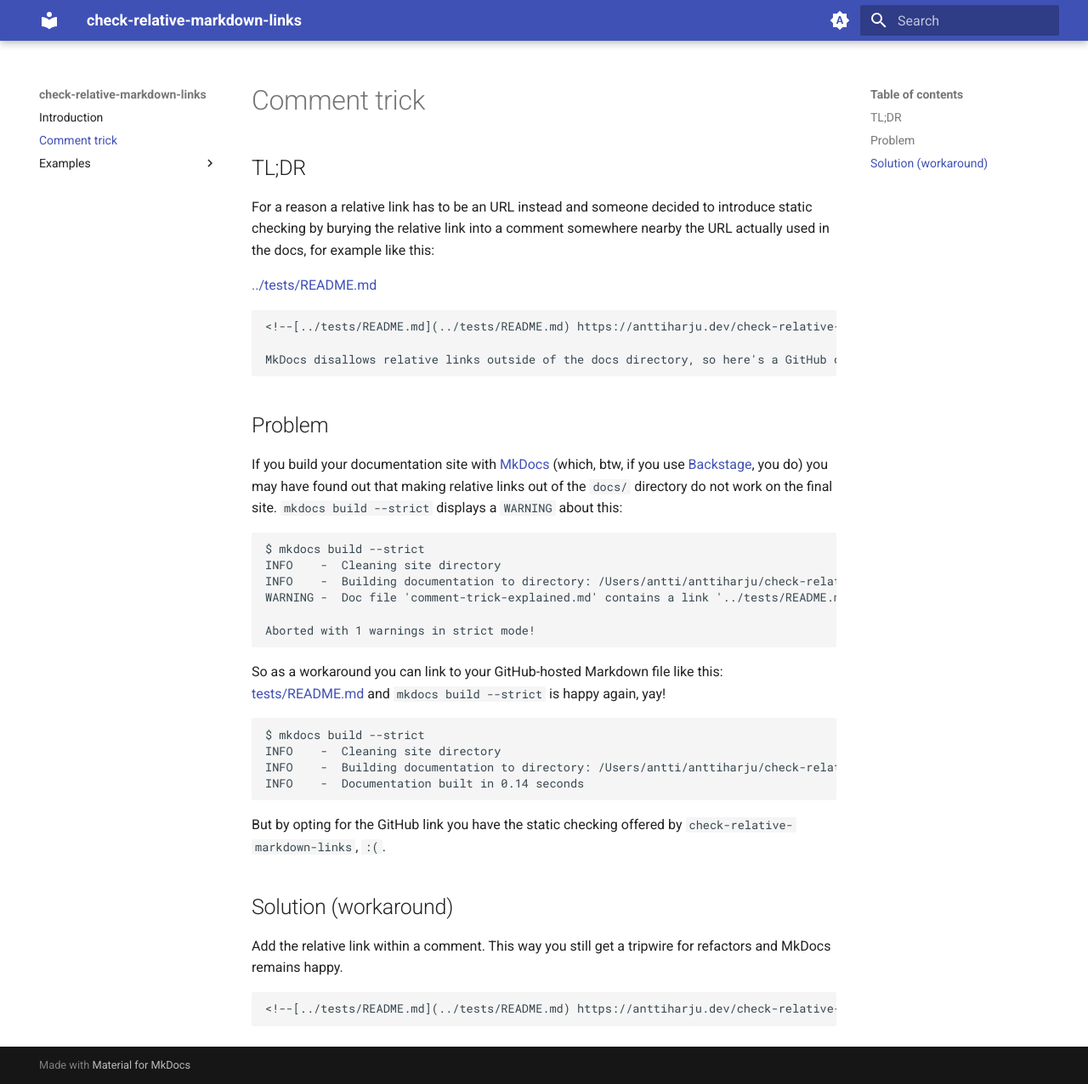
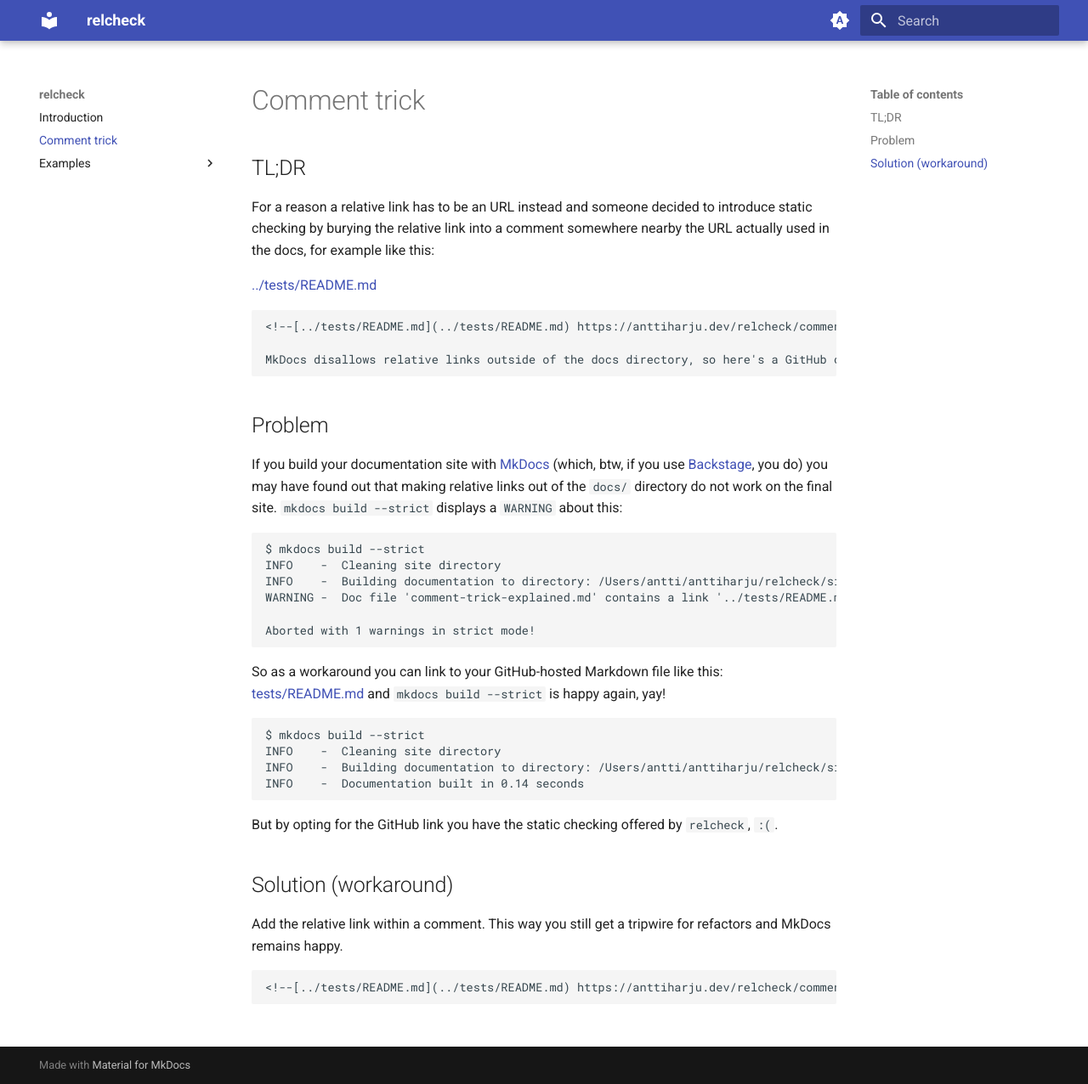
Before and after one commit to anttiharju/relcheck, an MkDocs documentation site: the page built from docs/comment-trick-explained.md, in a window 1280 px wide and 1276 px high. Shown: the whole window at 85% size. Built offline with MkDocs 1.6.1 and Material for MkDocs 9.7.7, drawn with Linux system fonts in a browser that asks for light colours.

````diff
--- a/docs/comment-trick-explained.md
+++ b/docs/comment-trick-explained.md
@@ -7,9 +7,9 @@ For a reason a relative link has to be an URL instead and someone decided to int
 [../tests/README.md](../tests/README.md)
 
 ```md
-<!--[../tests/README.md](../tests/README.md) https://anttiharju.dev/check-relative-markdown-links/comment-trick-explained -->
+<!--[../tests/README.md](../tests/README.md) https://anttiharju.dev/relcheck/comment-trick-explained -->
 
-MkDocs disallows relative links outside of the docs directory, so here's a GitHub one instead: https://github.com/anttiharju/check-relative-markdown-links/blob/HEAD/tests/README.md
+MkDocs disallows relative links outside of the docs directory, so here's a GitHub one instead: https://github.com/anttiharju/relcheck/blob/HEAD/tests/README.md
 ```
 
 ## Problem
@@ -19,29 +19,29 @@ If you build your documentation site with [MkDocs](https://www.mkdocs.org) (whic
 ```sh
 $ mkdocs build --strict
 INFO    -  Cleaning site directory
-INFO    -  Building documentation to directory: /Users/antti/anttiharju/check-relative-markdown-links/site
+INFO    -  Building documentation to directory: /Users/antti/anttiharju/relcheck/site
 WARNING -  Doc file 'comment-trick-explained.md' contains a link '../tests/README.md', but the target is not found among documentation files.
 
 Aborted with 1 warnings in strict mode!
 ```
 
-<!--[tests/README.md](../tests/README.md) https://anttiharju.dev/check-relative-markdown-links/comment-trick-explained -->
+<!--[tests/README.md](../tests/README.md) https://anttiharju.dev/relcheck/comment-trick-explained -->
 
-So as a workaround you can link to your GitHub-hosted Markdown file like this: [tests/README.md](https://github.com/anttiharju/check-relative-markdown-links/blob/HEAD/tests/README.md) and `mkdocs build --strict` is happy again, yay!
+So as a workaround you can link to your GitHub-hosted Markdown file like this: [tests/README.md](https://github.com/anttiharju/relcheck/blob/HEAD/tests/README.md) and `mkdocs build --strict` is happy again, yay!
 
 ```sh
 $ mkdocs build --strict
 INFO    -  Cleaning site directory
-INFO    -  Building documentation to directory: /Users/antti/anttiharju/check-relative-markdown-links/site
+INFO    -  Building documentation to directory: /Users/antti/anttiharju/relcheck/site
 INFO    -  Documentation built in 0.14 seconds
 ```
 
-But by opting for the GitHub link you have the static checking offered by `check-relative-markdown-links`, `:(`.
+But by opting for the GitHub link you have the static checking offered by `relcheck`, `:(`.
 
 ## Solution (workaround)
 
 Add the relative link within a comment. This way you still get a tripwire for refactors and MkDocs remains happy.
 
 ```md
-<!--[../tests/README.md](../tests/README.md) https://anttiharju.dev/check-relative-markdown-links/comment-trick-explained -->
+<!--[../tests/README.md](../tests/README.md) https://anttiharju.dev/relcheck/comment-trick-explained -->
 ```
--- a/docs/examples/issues caught.markdown
+++ b/docs/examples/issues caught.markdown
@@ -7,7 +7,7 @@ This tool ignores .markdown files by default, so you can still retain syntax hig
 If you want to use file extensions other than `.md`, you can feed any desired files to the tool with a command such as
 
 ```sh
-check-relative-markdown-links --verbose $(git ls-files '*.markdown')
+relcheck --verbose $(git ls-files '*.markdown')
 ```
 
 although be aware that ShellCheck will complain of such use. There's a way to do it in a compliant way, but it won't be a neat oneliner. Also files with spaces won't work with the above approach, as ShellCheck correctly points out with [SC2046](https://www.shellcheck.net/wiki/SC2046). ShellCheck is awesome.
--- a/lefthook.yml
+++ b/lefthook.yml
@@ -26,8 +26,8 @@ pre-commit:
     - name: EditorConfig-Checker
       run: editorconfig-checker {staged_files}
 
-    - name: check-relative-markdown-links
-      run: ./check-relative-markdown-links.bash run
+    - name: relcheck
+      run: ./relcheck.bash run
 
     - name: Tests
       run: ./test.sh
--- a/mkdocs.yml
+++ b/mkdocs.yml
@@ -1,4 +1,4 @@
-site_name: check-relative-markdown-links
+site_name: relcheck
 theme:
   name: material
   palette:
````
Also changed, not shown: docs/README.md (+15 -15 lines), docs/examples/valid-use.md (+3 -3 lines), 4 other files.
